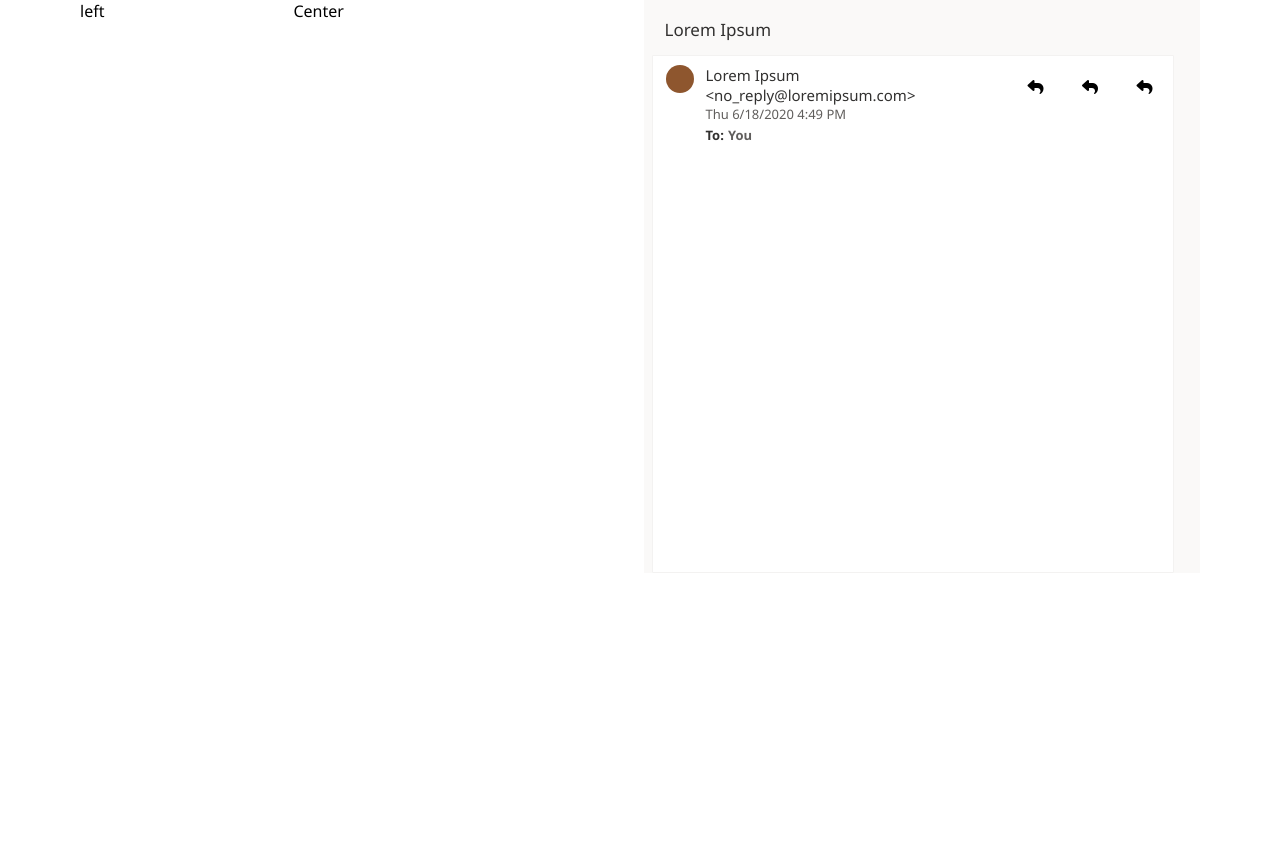
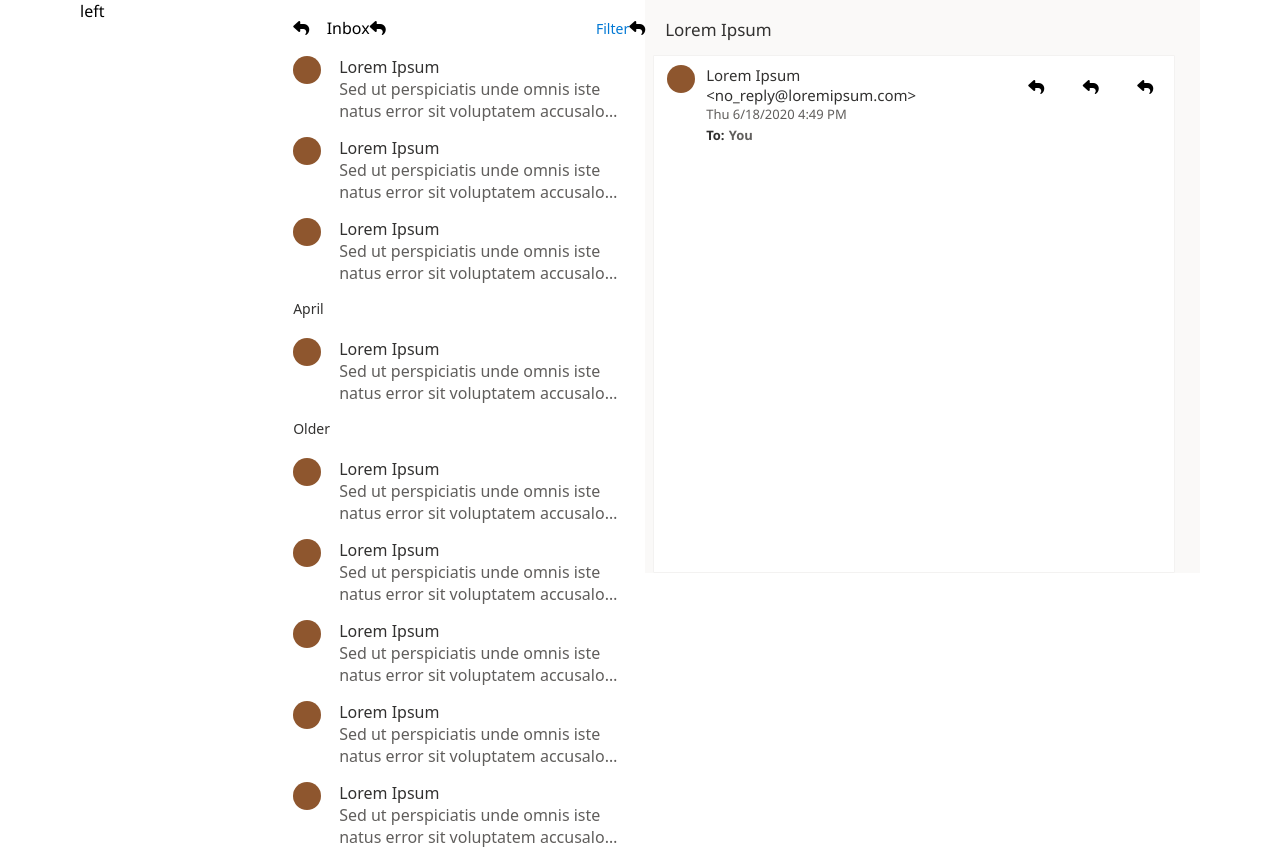
Before and after one commit to ahmadamira/outlook, a React (Create React App) app: page / in a window 1280 px wide. Before the commit the page ends 800 px from the top, so only its background shows below. Built offline with nearby package versions, Linux system fonts and the light colour scheme; a web font is replaced by a local one.

Commit message:
added the middel colomn

```diff
--- a/src/components/MainSection/MainSection.js
+++ b/src/components/MainSection/MainSection.js
@@ -1,12 +1,13 @@
 import React from "react";
 import "./MainSection.css";
 import EmailContent from "./EmailContent/EmailContent";
+import Middelcol from "../Middelcol";
 
 const MainSection = () => {
   return (
     <div className="main-section">
       <div className="left">left</div>
-      <div className="center">Center</div>
+      <Middelcol />
       <EmailContent />
     </div>
   );
--- /dev/null
+++ b/src/components/Middelcol/Middelcolhead/index.css
@@ -0,0 +1,43 @@
+.middel {
+    width: 352px;
+
+}
+
+
+.middel-header {
+    position: relative;
+    display: flex;
+    flex-direction: row;
+    justify-content: space-between;
+    width: 352px;
+    height: 56px;
+
+}
+
+.text {
+    position: relative;
+    margin-left: 17.5px;
+}
+
+.text1 {
+    position: relative;
+    margin-left: 17.5px;
+    opacity: 1;
+    color: rgba(1, 120, 212, 1);
+    font-family: "SegoeUI";
+    font-size: 14px;
+    font-weight: 400;
+    font-style: normal;
+    letter-spacing: 0px;
+    text-align: left;
+}
+
+.middel-header1 {
+    position: relative;
+    display: flex;
+    flex-direction: row;
+    align-items: center;
+    justify-content: space-around;
+    height: 56px;
+
+}
--- /dev/null
+++ b/src/components/Middelcol/Middelcolhead/index.js
@@ -0,0 +1,34 @@
+import React from 'react'
+import Icon from '../../MainSection/EmailContent/Icon/Icon';
+
+import "./index.css";
+
+const Middelcolhead = () => {
+    return (
+        <div>
+            <div className="middel">
+                <div className="middel-header">
+
+                    <div className="middel-header1">
+                        <Icon />
+                        <p className='text'>Inbox</p>
+                        <Icon />
+                    </div>
+
+                    <div className="middel-header1">
+
+                        <p className='text1'>Filter</p>
+                        <Icon />
+
+                    </div>
+
+                </div>
+                <div className='middelbody'>
+
+                </div>
+            </div>
+        </div>
+    )
+}
+
+export default Middelcolhead
--- /dev/null
+++ b/src/components/Middelcol/Middelitem/index.css
@@ -0,0 +1,42 @@
+.title {
+    opacity: 1;
+    color: rgba(50, 49, 48, 1);
+    font-family: "SegoeUI";
+    font-size: 16px;
+    font-weight: 400;
+    font-style: normal;
+    letter-spacing: 0px;
+    text-align: left;
+}
+
+.description {
+    opacity: 1;
+    color: rgba(96, 94, 92, 1);
+    font-family: "SegoeUI";
+    font-size: 16px;
+    font-weight: 400;
+    font-style: normal;
+    letter-spacing: 0px;
+    text-align: left;
+}
+
+.middelitem {
+    position: relative;
+    display: flex;
+    width: 332px;
+    height: 81px;
+    flex-direction: row;
+}
+
+.icon {
+    position: relative;
+
+    margin-bottom: 44px;
+
+
+}
+
+.desc {
+    position: relative;
+    margin-left: 18px;
+}
--- /dev/null
+++ b/src/components/Middelcol/Middelitem/index.js
@@ -0,0 +1,18 @@
+import React from 'react'
+import CircleImg from '../../MainSection/EmailContent/CircleImg/CircleImg'
+import "./index.css";
+function Middelitem() {
+    return (
+        <div className='middelitem'>
+            <div className='icon'>
+                <CircleImg />
+            </div>
+            <div className='desc'>
+                <p class="title"> Lorem Ipsum</p>
+                <p className='description'>Sed ut perspiciatis unde omnis iste natus error sit voluptatem accusalo…</p>
+            </div>
+        </div>
+    )
+}
+
+export default Middelitem
--- a/src/components/Middelcol/index.css
+++ b/src/components/Middelcol/index.css
@@ -1,24 +1,12 @@
-.middel {
-    width: 352px;
-    background-color: aqua;
+.section {
+    position: relative;
+    margin-bottom: 20px;
+    opacity: 1;
+    color: rgba(50, 49, 48, 1);
+    font-family: "SegoeUI";
+    font-size: 14px;
+    font-weight: 400;
+    font-style: normal;
+    letter-spacing: 0px;
+    text-align: left;
 }
-
-.middel-header {
-    position: relative;
-    display: flex;
-    flex-direction: row;
-    justify-content: space-between;
-    width: 352px;
-    height: 56px;
-
-}
-
-.middel-header1 {
-    position: relative;
-    display: flex;
-    flex-direction: row;
-    justify-content: space-between;
-    width: 352px;
-    height: 56px;
-
-}
--- a/src/components/Middelcol/index.js
+++ b/src/components/Middelcol/index.js
@@ -1,21 +1,26 @@
 import React from 'react'
+import Icon from '../MainSection/EmailContent/Icon/Icon';
 import "./index.css";
+import Middelcolhead from './Middelcolhead';
+import Middelitem from './Middelitem';
+
 
 const Middelcol = () => {
     return (
         <div>
-            <div className="middel">
-                <div className="middel-header">
-                    <div className="middel-header1">
-                        <img
-                            src="img/icon clock.jpg"
-                            class="article-image"
-                        />
-                        <p>Inbox</p>
-                    </div>
+            <Middelcolhead />
+            <Middelitem />
+            <Middelitem />
+            <Middelitem />
+            <p className='section'>April</p>
+            <Middelitem />
+            <p className='section'>Older</p>
+            <Middelitem />
+            <Middelitem />
+            <Middelitem />
+            <Middelitem />
+            <Middelitem />
 
-                </div>
-            </div>
         </div>
     )
 }
```
